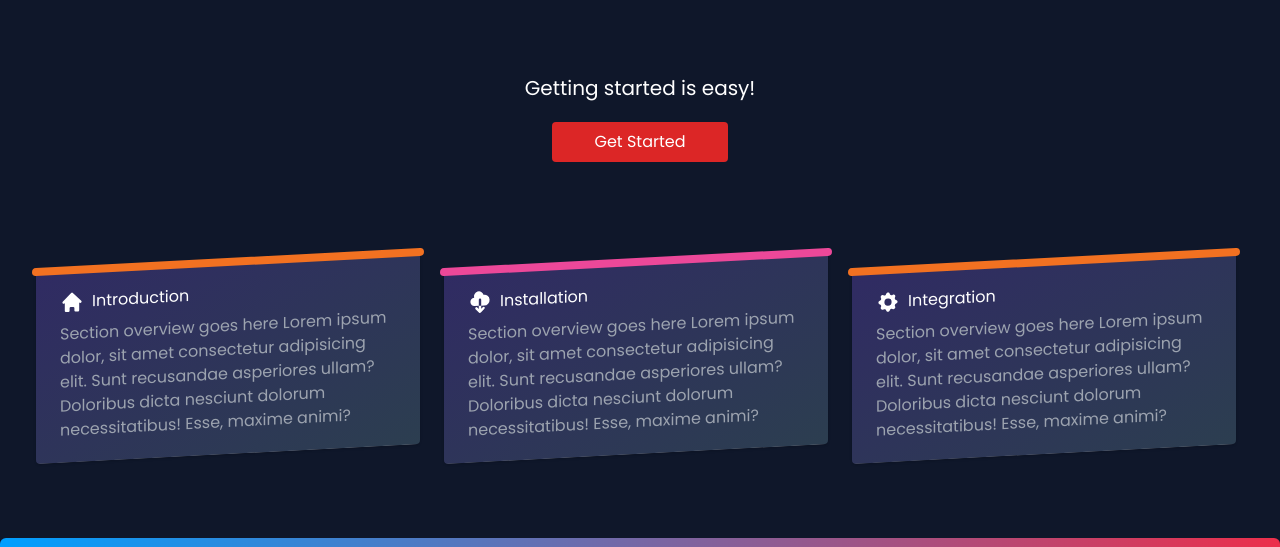
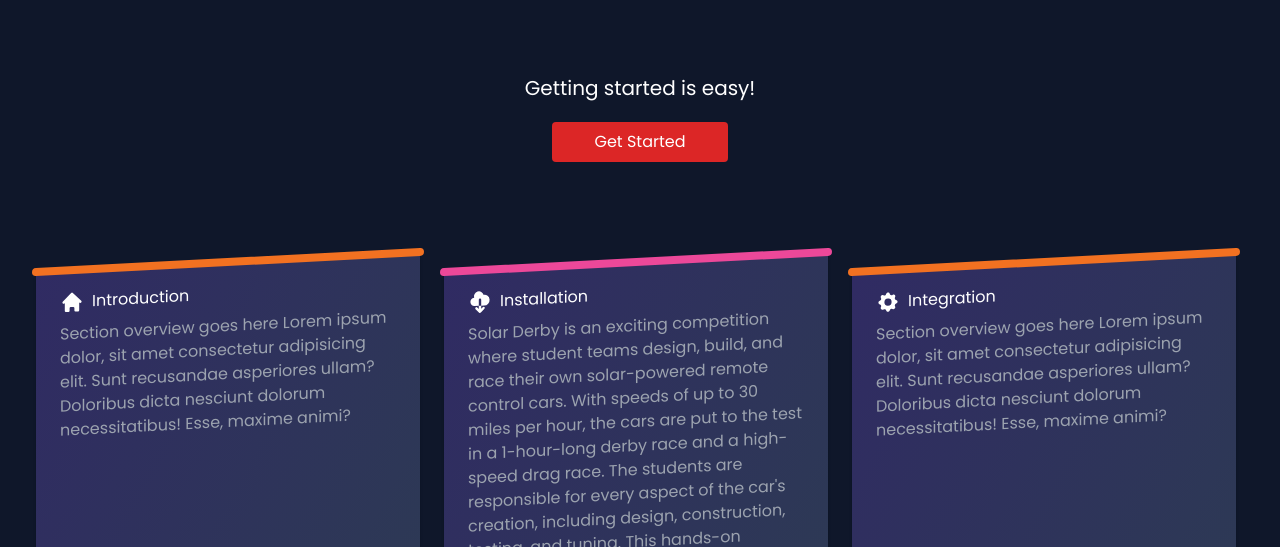
Before and after one commit to SolarDerby/Solar-Derby-Website, a plain HTML site: page index.html in a window 1280 px wide. Shown: the part 253-800 px from the top of the page. Drawn offline with nearby package versions, Linux system fonts and the light colour scheme.

Commit message:
Update index.html

```diff
--- a/index.html
+++ b/index.html
@@ -135,10 +135,11 @@
                 tabindex="0"
                 class="focus:outline-none text-base leading-2 text-gray-300 dark:text-gray-400 pt-2"
               >
-                Section overview goes here Lorem ipsum dolor, sit amet
-                consectetur adipisicing elit. Sunt recusandae asperiores ullam?
-                Doloribus dicta nesciunt dolorum necessitatibus! Esse, maxime
-                animi?
+                Solar Derby is an exciting competition where student teams design, build, and race their own solar-powered remote control cars. With speeds of up to 30 miles per hour, the cars are put to the test in a 1-hour-long derby race and a high-speed drag race. The students are responsible for every aspect of the car's creation, including design, construction, testing, and tuning.
+
+This hands-on experience not only promotes teamwork and problem-solving skills but also provides a practical understanding of engineering, physics, electronics, and electrical engineering. By building cars that must be both lightweight and durable, students develop critical thinking and practical skills that will serve them well in their future careers.
+
+Participating in Solar Derby is an excellent way for students to gain experience and knowledge in a fun and engaging way. It encourages creativity, innovation, and a passion for learning that will stay with them for a lifetime.
               </p>
             </div>
           </div>
```
